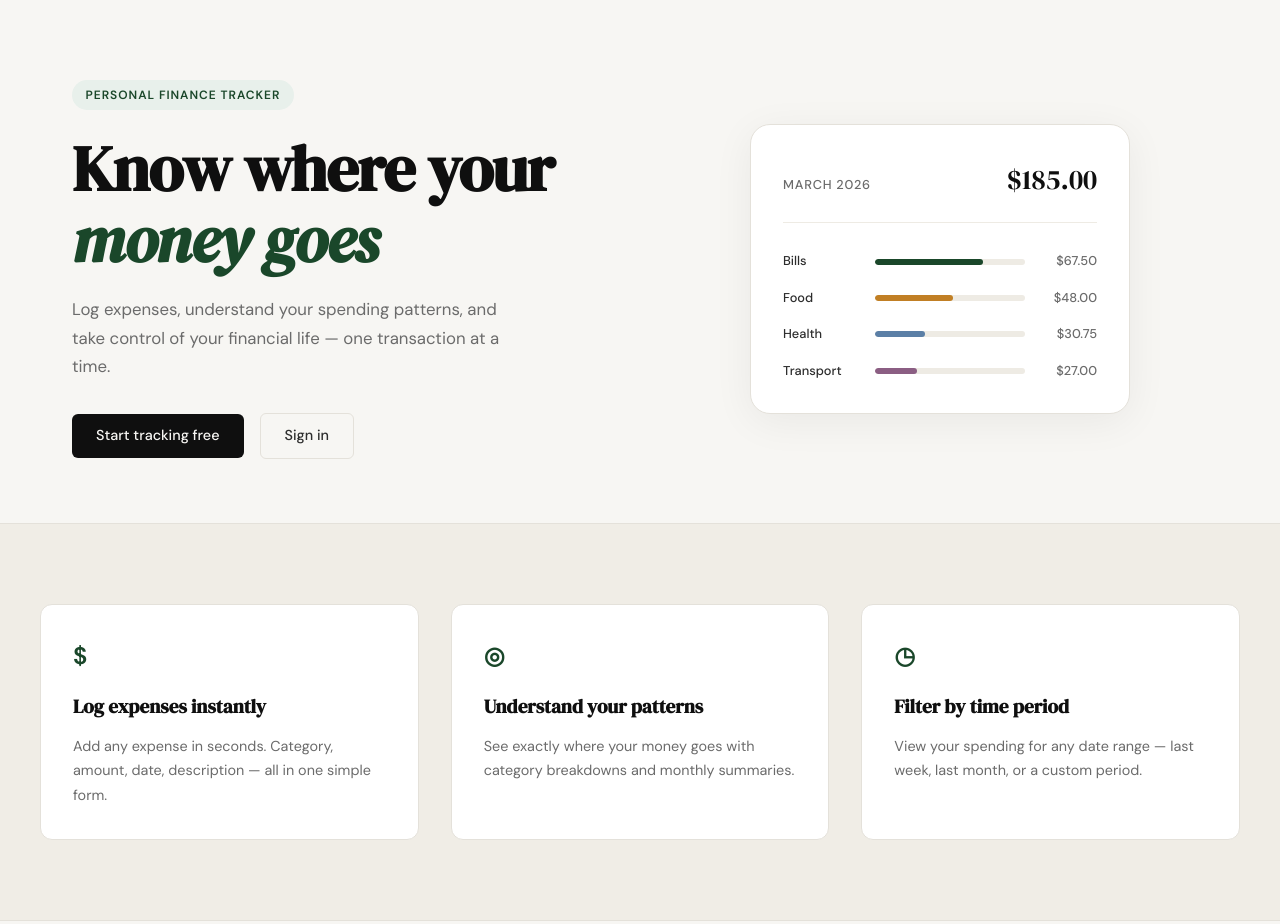
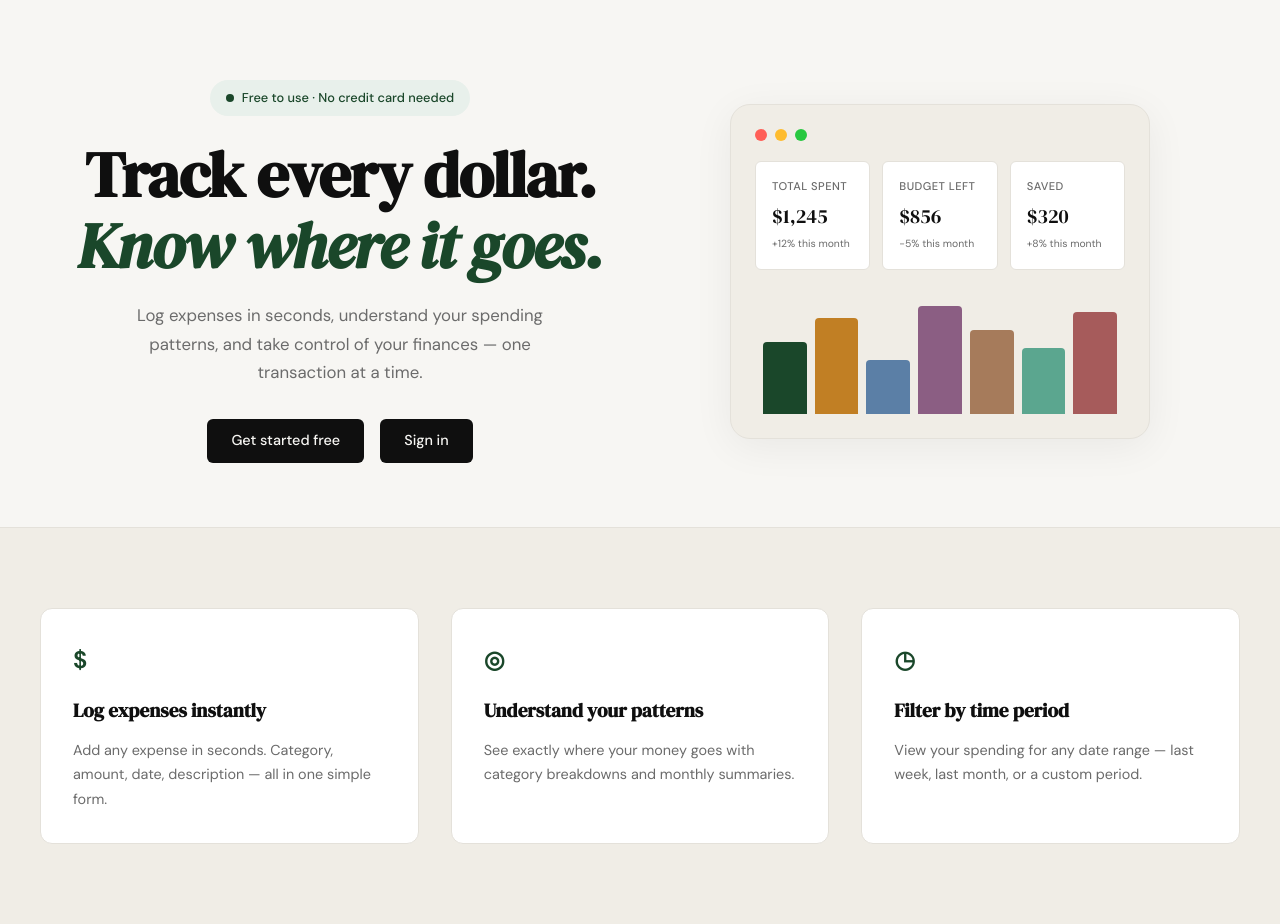
Before and after one commit to SayamAlt/Expense-Tracking-Application-using-Claude-Code, a Flask app: page / in a window 1280 px wide. Shown: the part 61-985 px from the top of the page. Run offline with Flask 3, Linux system fonts and the light colour scheme.

Commit message:
landing: redesign hero section to match mockup

```diff
--- a/file.txt
+++ b/file.txt
@@ -43,7 +43,7 @@ git commit -m "landing: add privacy policy page and route”
 
 I've attached a screenshot of the updated Spendly hero section design.
 
-Modify only the hero section in templates/landing.html and static/css/landing.css
+Modify only the hero section in @templates/landing.html and @static/css/landing.css
 to match this image exactly. Do not touch any other part of the page.
 
 Changes to implement:
--- a/static/css/style.css
+++ b/static/css/style.css
@@ -133,17 +133,31 @@ a { color: inherit; text-decoration: none; }
     margin: 0 auto;
 }
 
+.hero-content {
+    display: flex;
+    flex-direction: column;
+    align-items: center;
+    text-align: center;
+}
+
 .hero-badge {
-    display: inline-block;
+    display: inline-flex;
+    align-items: center;
+    gap: 0.5rem;
     background: var(--accent-light);
     color: var(--accent);
-    font-size: 0.75rem;
-    font-weight: 600;
-    letter-spacing: 0.08em;
-    text-transform: uppercase;
-    padding: 0.35rem 0.85rem;
+    font-size: 0.8rem;
+    font-weight: 500;
+    padding: 0.5rem 1rem;
     border-radius: 999px;
     margin-bottom: 1.5rem;
+}
+
+.badge-dot {
+    width: 8px;
+    height: 8px;
+    background: var(--accent);
+    border-radius: 50%;
 }
 
 .hero-title {
@@ -174,8 +188,12 @@ a { color: inherit; text-decoration: none; }
     align-items: center;
 }
 
+.btn-secondary {
+    background: var(--ink) !important;
+}
+
 /* ------------------------------------------------------------------ */
-/* Mock card (hero visual)                                             */
+/* App preview (hero visual)                                           */
 /* ------------------------------------------------------------------ */
 
 .hero-visual {
@@ -183,78 +201,95 @@ a { color: inherit; text-decoration: none; }
     justify-content: center;
 }
 
-.mock-card {
-    background: var(--paper-card);
+.app-preview {
+    background: var(--paper-warm);
     border: 1px solid var(--border);
     border-radius: var(--radius-lg);
-    padding: 2rem;
+    padding: 1.5rem;
     width: 100%;
-    max-width: 380px;
+    max-width: 420px;
     box-shadow: 0 8px 40px rgba(0,0,0,0.06);
 }
 
-.mock-card-header {
+.preview-header {
     display: flex;
-    justify-content: space-between;
-    align-items: baseline;
-    margin-bottom: 1.75rem;
-    padding-bottom: 1.25rem;
-    border-bottom: 1px solid var(--border-soft);
+    align-items: center;
+    margin-bottom: 1.25rem;
 }
 
-.mock-label {
-    font-size: 0.8rem;
+.traffic-lights {
+    display: flex;
+    gap: 0.5rem;
+}
+
+.traffic-lights .light {
+    width: 12px;
+    height: 12px;
+    border-radius: 50%;
+}
+
+.traffic-lights .red { background: #ff5f57; }
+.traffic-lights .yellow { background: #febc2e; }
+.traffic-lights .green { background: #28c840; }
+
+.preview-cards {
+    display: grid;
+    grid-template-columns: repeat(3, 1fr);
+    gap: 0.75rem;
+    margin-bottom: 1.5rem;
+}
+
+.stat-card {
+    background: var(--paper-card);
+    border: 1px solid var(--border);
+    border-radius: var(--radius-sm);
+    padding: 1rem;
+    display: flex;
+    flex-direction: column;
+    gap: 0.25rem;
+}
+
+.stat-label {
+    font-size: 0.7rem;
     font-weight: 500;
     color: var(--ink-muted);
     text-transform: uppercase;
-    letter-spacing: 0.06em;
+    letter-spacing: 0.04em;
 }
 
-.mock-total {
+.stat-value {
     font-family: var(--font-display);
-    font-size: 1.75rem;
+    font-size: 1.25rem;
     color: var(--ink);
 }
 
-.mock-bars { display: flex; flex-direction: column; gap: 1rem; }
-
-.mock-bar-row {
-    display: grid;
-    grid-template-columns: 80px 1fr 60px;
-    align-items: center;
-    gap: 0.75rem;
+.stat-change {
+    font-size: 0.65rem;
+    color: var(--ink-muted);
 }
 
-.mock-cat {
-    font-size: 0.8rem;
-    font-weight: 500;
-    color: var(--ink-soft);
+.preview-chart {
+    display: flex;
+    align-items: flex-end;
+    justify-content: space-between;
+    gap: 0.5rem;
+    height: 120px;
+    padding: 0 0.5rem;
 }
 
-.mock-bar-track {
-    height: 6px;
-    background: var(--border-soft);
-    border-radius: 999px;
-    overflow: hidden;
+.chart-bar {
+    flex: 1;
+    background: var(--accent);
+    border-radius: 4px 4px 0 0;
+    min-height: 20px;
 }
 
-.mock-bar {
-    height: 100%;
-    background: var(--accent);
-    border-radius: 999px;
-    transition: width 0.6s ease;
-}
-
-.mock-bar-2 { background: var(--accent-2); }
-.mock-bar-3 { background: #5b7fa6; }
-.mock-bar-4 { background: #8b5e83; }
-
-.mock-amt {
-    font-size: 0.8rem;
-    font-weight: 500;
-    color: var(--ink-muted);
-    text-align: right;
-}
+.chart-bar:nth-child(2) { background: var(--accent-2); }
+.chart-bar:nth-child(3) { background: #5b7fa6; }
+.chart-bar:nth-child(4) { background: #8b5e83; }
+.chart-bar:nth-child(5) { background: #a67b5b; }
+.chart-bar:nth-child(6) { background: #5ba68f; }
+.chart-bar:nth-child(7) { background: #a65b5b; }
 
 /* ------------------------------------------------------------------ */
 /* Buttons                                                             */
--- a/templates/landing.html
+++ b/templates/landing.html
@@ -5,57 +5,58 @@
 {% block content %}
 
 <section class="hero">
-    <div class="hero-inner">
-        <div class="hero-badge">Personal Finance Tracker</div>
+    <div class="hero-content">
+        <div class="hero-badge">
+            <span class="badge-dot"></span>
+            Free to use · No credit card needed
+        </div>
         <h1 class="hero-title">
-            Know where your<br>
-            <em>money goes</em>
+            Track every dollar.<br>
+            <em>Know where it goes.</em>
         </h1>
         <p class="hero-subtitle">
-            Log expenses, understand your spending patterns,
-            and take control of your financial life —
-            one transaction at a time.
+            Log expenses in seconds, understand your spending patterns,
+            and take control of your finances — one transaction at a time.
         </p>
         <div class="hero-actions">
-            <a href="{{ url_for('register') }}" class="btn-primary">Start tracking free</a>
-            <a href="{{ url_for('login') }}" class="btn-ghost">Sign in</a>
+            <a href="{{ url_for('register') }}" class="btn-primary">Get started free</a>
+            <a href="{{ url_for('login') }}" class="btn-primary btn-secondary">Sign in</a>
         </div>
     </div>
     <div class="hero-visual">
-        <div class="mock-card">
-            <div class="mock-card-header">
-                <span class="mock-label">March 2026</span>
-                <span class="mock-total">$185.00</span>
+        <div class="app-preview">
+            <div class="preview-header">
+                <div class="traffic-lights">
+                    <span class="light red"></span>
+                    <span class="light yellow"></span>
+                    <span class="light green"></span>
+                </div>
             </div>
-            <div class="mock-bars">
-                <div class="mock-bar-row">
-                    <span class="mock-cat">Bills</span>
-                    <div class="mock-bar-track">
-                        <div class="mock-bar" style="width: 72%"></div>
-                    </div>
-                    <span class="mock-amt">$67.50</span>
+            <div class="preview-cards">
+                <div class="stat-card">
+                    <span class="stat-label">Total Spent</span>
+                    <span class="stat-value">$1,245</span>
+                    <span class="stat-change">+12% this month</span>
                 </div>
-                <div class="mock-bar-row">
-                    <span class="mock-cat">Food</span>
-                    <div class="mock-bar-track">
-                        <div class="mock-bar mock-bar-2" style="width: 52%"></div>
-                    </div>
-                    <span class="mock-amt">$48.00</span>
+                <div class="stat-card">
+                    <span class="stat-label">Budget Left</span>
+                    <span class="stat-value">$856</span>
+                    <span class="stat-change">-5% this month</span>
                 </div>
-                <div class="mock-bar-row">
-                    <span class="mock-cat">Health</span>
-                    <div class="mock-bar-track">
-                        <div class="mock-bar mock-bar-3" style="width: 33%"></div>
-                    </div>
-                    <span class="mock-amt">$30.75</span>
+                <div class="stat-card">
+                    <span class="stat-label">Saved</span>
+                    <span class="stat-value">$320</span>
+                    <span class="stat-change">+8% this month</span>
                 </div>
-                <div class="mock-bar-row">
-                    <span class="mock-cat">Transport</span>
-                    <div class="mock-bar-track">
-                        <div class="mock-bar mock-bar-4" style="width: 28%"></div>
-                    </div>
-                    <span class="mock-amt">$27.00</span>
-                </div>
+            </div>
+            <div class="preview-chart">
+                <div class="chart-bar" style="height: 60%"></div>
+                <div class="chart-bar" style="height: 80%"></div>
+                <div class="chart-bar" style="height: 45%"></div>
+                <div class="chart-bar" style="height: 90%"></div>
+                <div class="chart-bar" style="height: 70%"></div>
+                <div class="chart-bar" style="height: 55%"></div>
+                <div class="chart-bar" style="height: 85%"></div>
             </div>
         </div>
     </div>
```
